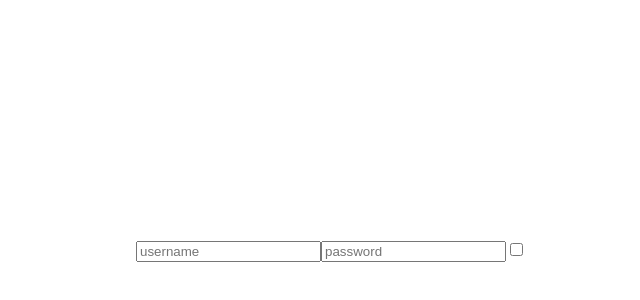
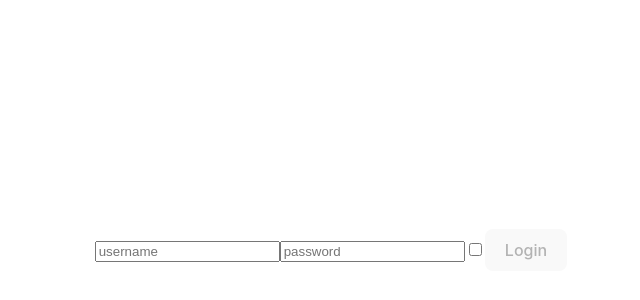
Before and after one commit to Airtcloudia/React, a React (Vite) app: page / in a window 1280 px wide. Shown: the part 150-450 px from the top of the page, without its empty margins (309-949 px from the left). Built offline with nearby package versions, Linux system fonts and the light colour scheme.

Commit message:
add esercizio-43

```diff
--- a/src/App.jsx
+++ b/src/App.jsx
@@ -7,8 +7,11 @@ import Login from './Login'
 
 
 function App() {
+  const onLogin = () => {
+    alert("You are connected")
+  }
   return (
-  <Login/>
+  <Login stateLogin={onLogin}/>
   )
 }
 
--- a/src/Login.jsx
+++ b/src/Login.jsx
@@ -1,6 +1,6 @@
 import { useState } from "react"
 
-const Login = () => {
+const Login = ({stateLogin}) => {
     const [data, setData] = useState({
         username: '',
         password: '',
@@ -25,7 +25,8 @@ setData((data) => {
         <>
         <input name="username" value={data.username} onChange={handleInputChange} placeholder="username" />
         <input name="password" value={data.password} onChange={handleInputChange} placeholder="password" />
-        <input name="session" type="checkbox" checked={data.session} onChange={handleInputChange} />
+        <input name="remember" type="checkbox" checked={data.remember} onChange={handleInputChange} />
+        <button disabled={!data.username || !data.password} onClick={stateLogin}>Login</button>
         </>
     )
 
```
